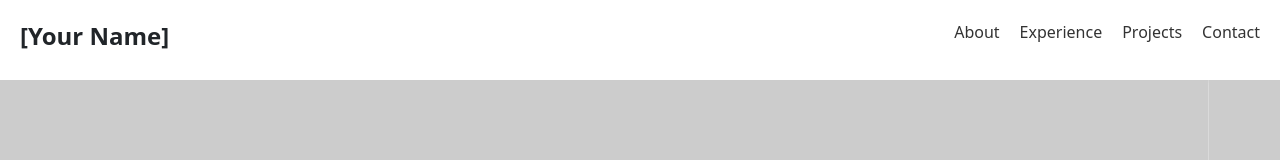
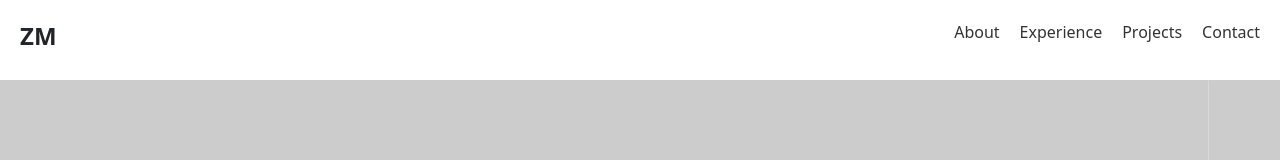
Before and after one commit to zati301/educative-code-widget-files, a website: page index.html in a window 1280 px wide. Shown: the top 160 px of the page. Drawn offline with nearby package versions, Linux system fonts and the light colour scheme; placeholder pictures from the web are drawn by us.

Commit message:
Update index.html
updated

```diff
--- a/index.html
+++ b/index.html
@@ -3,11 +3,11 @@
    <head>
       <meta charset="UTF-8">
        <link rel="stylesheet" href="/styles.css" />
-      <title>Programmer Portfolio - [Your Name]</title>
+      <title>Programmer Portfolio - ZM </title>
    </head>
    <body>
       <header>
-         <h1>[Your Name]</h1>
+         <h1>ZM</h1>
          <nav>
             <ul>
                <li><a href="#about">About</a></li>
```
